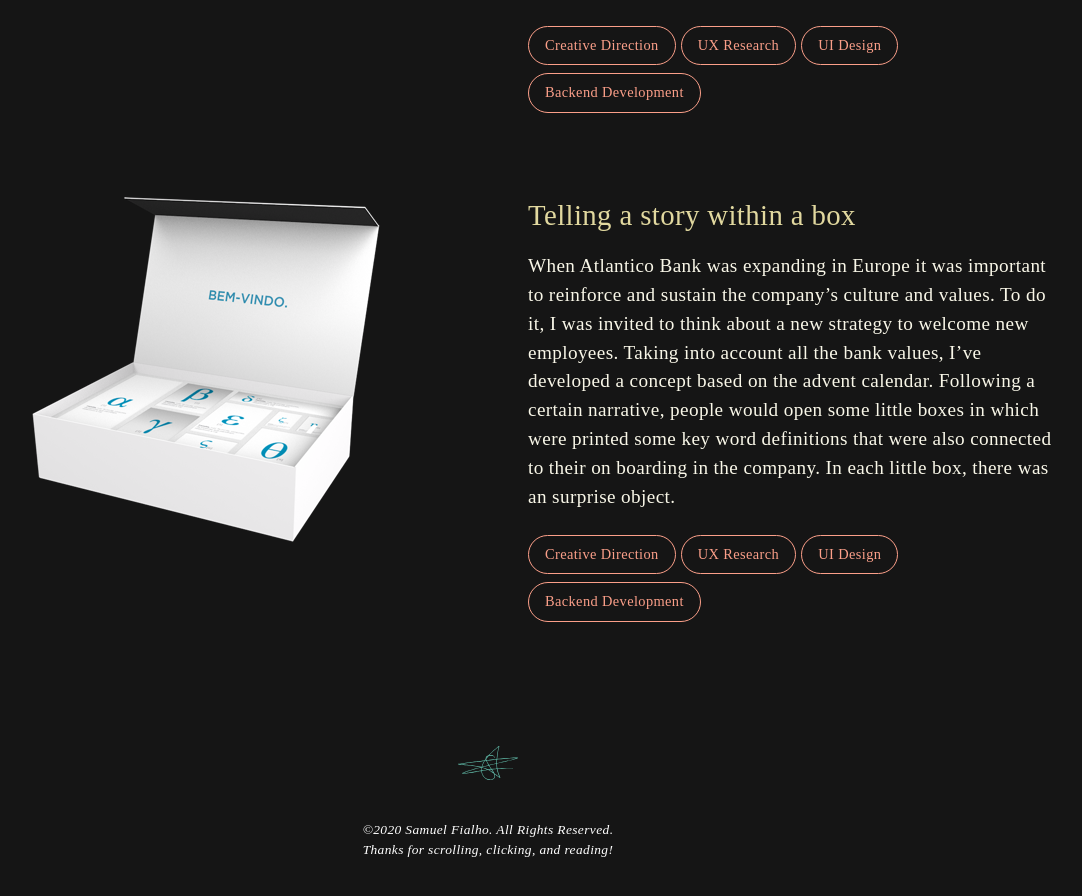
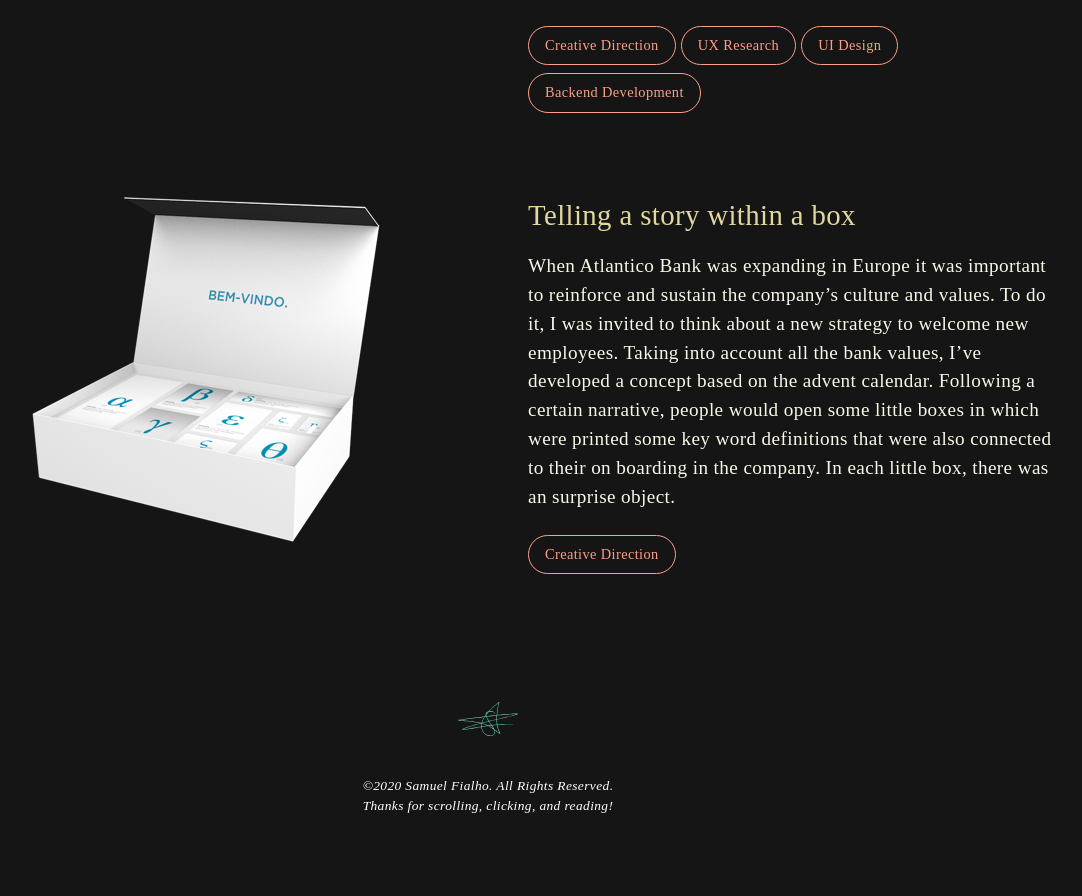
Before and after one commit to semisse/ltd2, a Jekyll site: the page built from projects.markdown, in a window 1280 px wide and 900 px high, scrolled down 1424 px. Shown: the top 896 px of the window, without its empty margins (152-1234 px from the left). Built offline with Jekyll 4.4.1, drawn with Linux system fonts in a browser that asks for light colours; some web fonts are replaced; after the commit the page ends 2280 px from its top, so only the background shows below that.

Commit message:
update project content

```diff
--- a/_posts/2020-05-23-banco-atlantico.markdown
+++ b/_posts/2020-05-23-banco-atlantico.markdown
@@ -4,9 +4,6 @@ image: assets/img/projects/atlantico
 alt: Atlantico Bank welcome kit
 roles:
     - Creative Direction
-    - UX Research
-    - UI Design
-    - Backend Development
 ---
 When Atlantico Bank was expanding in Europe it was important to reinforce and sustain the
 company's culture and values. To do it, I was invited to think about a new strategy to
```
